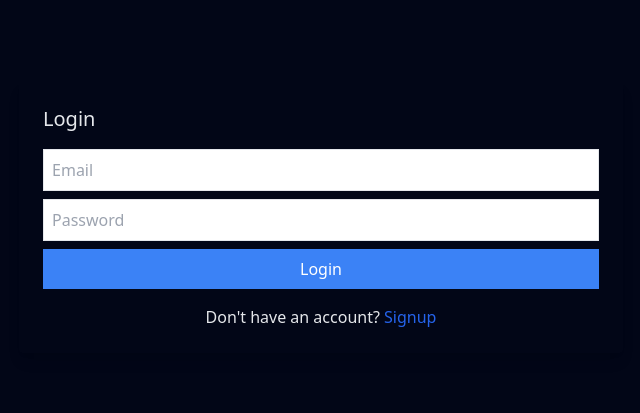
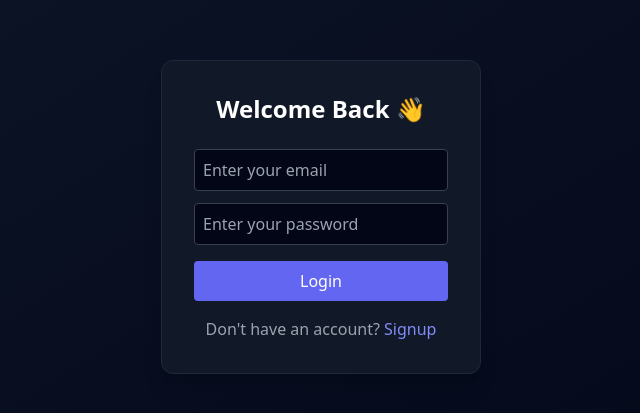
Before and after one commit to priyansh9817/Inventory-SAAS, a React app in the folder frontend/: page / in a window 1280 px wide. Shown: the part 183-596 px from the top of the page, without its empty margins (319-959 px from the left). Built offline with nearby package versions, Linux system fonts and the light colour scheme; the HTML template or start-up script is replaced by a standard one.

Commit message:
updated  UI

```diff
--- a/frontend/src/index.css
+++ b/frontend/src/index.css
@@ -6,3 +6,18 @@ body {
   background-color: #020617;
   color: #E5E7EB;
 }
+
+@keyframes fadeIn {
+  from {
+    opacity: 0;
+    transform: translateY(20px);
+  }
+  to {
+    opacity: 1;
+    transform: translateY(0);
+  }
+}
+
+.animate-fadeIn {
+  animation: fadeIn 0.6s ease-in-out;
+}
--- a/frontend/src/pages/Login.jsx
+++ b/frontend/src/pages/Login.jsx
@@ -2,6 +2,7 @@ import { useState, useContext } from "react";
 import API from "../api/axios";
 import { AuthContext } from "../context/AuthContext";
 import { useNavigate } from "react-router-dom";
+import toast from "react-hot-toast";
 
 const Login = () => {
   const { login } = useContext(AuthContext);
@@ -9,49 +10,80 @@ const Login = () => {
 
   const [email, setEmail] = useState("");
   const [password, setPassword] = useState("");
+  const [loading, setLoading] = useState(false);
 
   const handleLogin = async () => {
-    const res = await API.post("/auth/login", {
-      email,
-      password,
-    });
+    if (!email || !password) {
+      return toast.error("Please fill all fields ❌");
+    }
 
-    login(res.data.token);
-    window.location.href = "/dashboard";
+    try {
+      setLoading(true);
+
+      const res = await API.post("/auth/login", {
+        email,
+        password,
+      });
+
+      // ✅ Backend message
+      toast.success(res.data.message || "Login successful 🎉");
+
+      login(res.data.token);
+
+      setTimeout(() => {
+        navigate("/dashboard");
+      }, 1000);
+
+    } catch (error) {
+      toast.error(
+        error.response?.data?.message || "Invalid credentials ❌"
+      );
+    } finally {
+      setLoading(false);
+    }
   };
 
   return (
-    <div className="flex h-screen justify-center items-center">
-      <div className="p-6 shadow-lg rounded">
-        <h2 className="text-xl mb-4">Login</h2>
+    <div className="flex h-screen justify-center items-center bg-gradient-to-br from-[#0f172a] to-[#020617]">
 
+      {/* Card */}
+      <div className="bg-[#111827] p-8 rounded-xl shadow-xl w-80 border border-gray-800 animate-fadeIn">
+
+        <h2 className="text-2xl font-bold mb-6 text-center text-white">
+          Welcome Back 👋
+        </h2>
+
+        {/* Email */}
         <input
-          className="border p-2 mb-2 w-full"
-          placeholder="Email"
+          type="email"
+          placeholder="Enter your email"
+          className="bg-[#020617] border border-gray-700 p-2 rounded w-full mb-3 text-white placeholder-gray-400 focus:ring-2 focus:ring-indigo-500 outline-none transition"
           onChange={(e) => setEmail(e.target.value)}
         />
 
+        {/* Password */}
         <input
-          className="border p-2 mb-2 w-full"
-          placeholder="Password"
           type="password"
+          placeholder="Enter your password"
+          className="bg-[#020617] border border-gray-700 p-2 rounded w-full mb-4 text-white placeholder-gray-400 focus:ring-2 focus:ring-indigo-500 outline-none transition"
           onChange={(e) => setPassword(e.target.value)}
         />
 
+        {/* Login Button */}
         <button
           onClick={handleLogin}
-          className="bg-blue-500 text-white p-2 w-full"
+          disabled={loading}
+          className="bg-indigo-500 hover:bg-indigo-600 transition p-2 w-full rounded text-white flex justify-center items-center"
         >
-          Login
+          {loading ? "Logging in..." : "Login"}
         </button>
 
-
-        {/* 🔥 Signup Button */}
-        <p className="mt-4 text-center">
+        {/* Signup */}
+        <p className="mt-4 text-center text-gray-400">
           Don't have an account?{" "}
           <span
             onClick={() => navigate("/signup")}
-            className="text-blue-600 cursor-pointer"
+            className="text-indigo-400 cursor-pointer hover:underline"
           >
             Signup
           </span>
--- a/frontend/src/pages/Signup.jsx
+++ b/frontend/src/pages/Signup.jsx
@@ -25,13 +25,13 @@ const Signup = () => {
     // ✅ Store token
     localStorage.setItem("token", res.data.token);
 
-    alert("Signup successful ✅");
+    toast.success("Signup successful ✅");
 
     // ✅ Redirect to Dashboard
     navigate("/dashboard");
 
   } catch (error) {
-    alert(error.response?.data?.message || "Error");
+    toast.error(error.response?.data?.message || "Error");
   }
 };
 
--- a/frontend/src/pages/Transactions.jsx
+++ b/frontend/src/pages/Transactions.jsx
@@ -40,7 +40,7 @@ const Transactions = () => {
   // ➕ Add Transaction
   const handleAdd = async () => {
     if (!productId || !quantity || !price) {
-      alert("All fields required");
+      toast.error("All fields required");
       return;
     }
 
@@ -59,7 +59,7 @@ const Transactions = () => {
       await fetchProducts();     // 🔥 update stock
 
     } catch (error) {
-      alert(error.response?.data?.message || "Error");
+      toast.error(error.response?.data?.message || "Error");
     }
   };
 
--- /dev/null
+++ b/package.json
@@ -0,0 +1,5 @@
+{
+  "dependencies": {
+    "react-hot-toast": "^2.6.0"
+  }
+}
```
Also changed, not shown: 1 other file (tests, documents, lock files or other folders).
